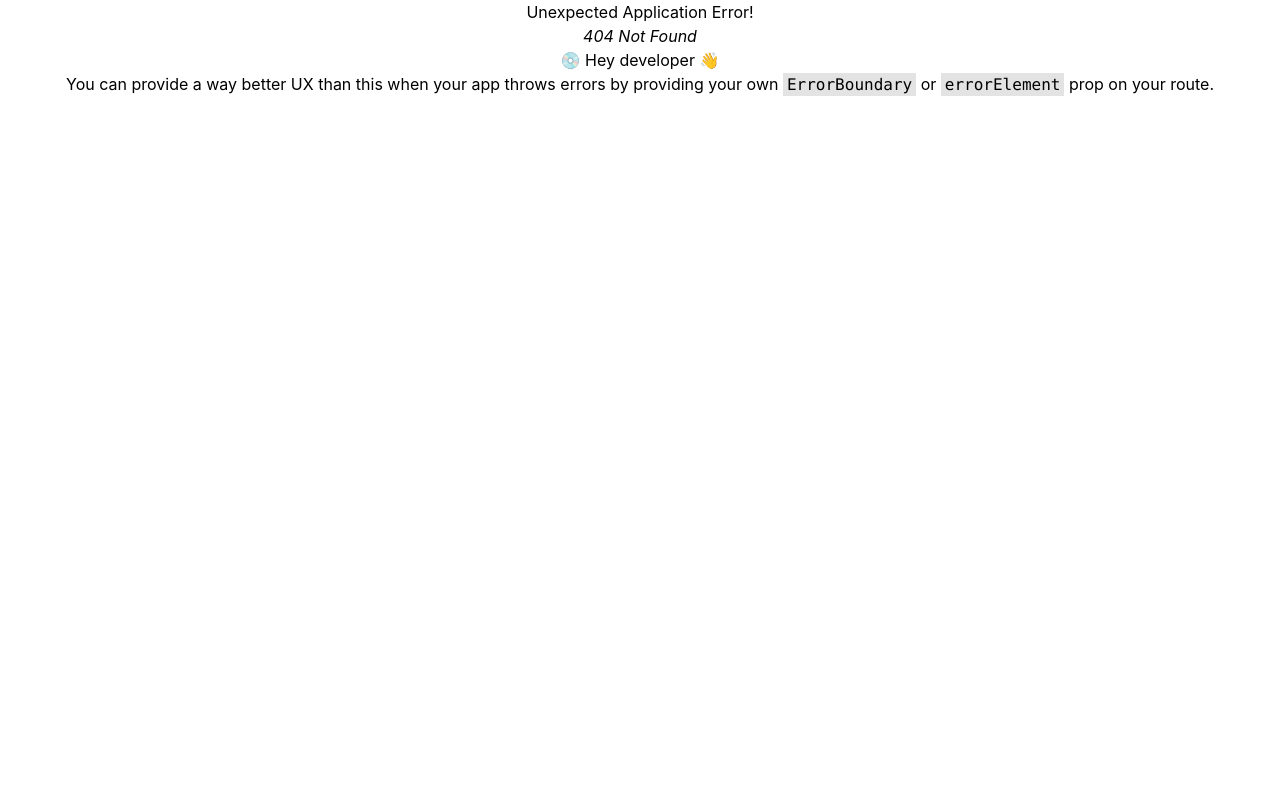
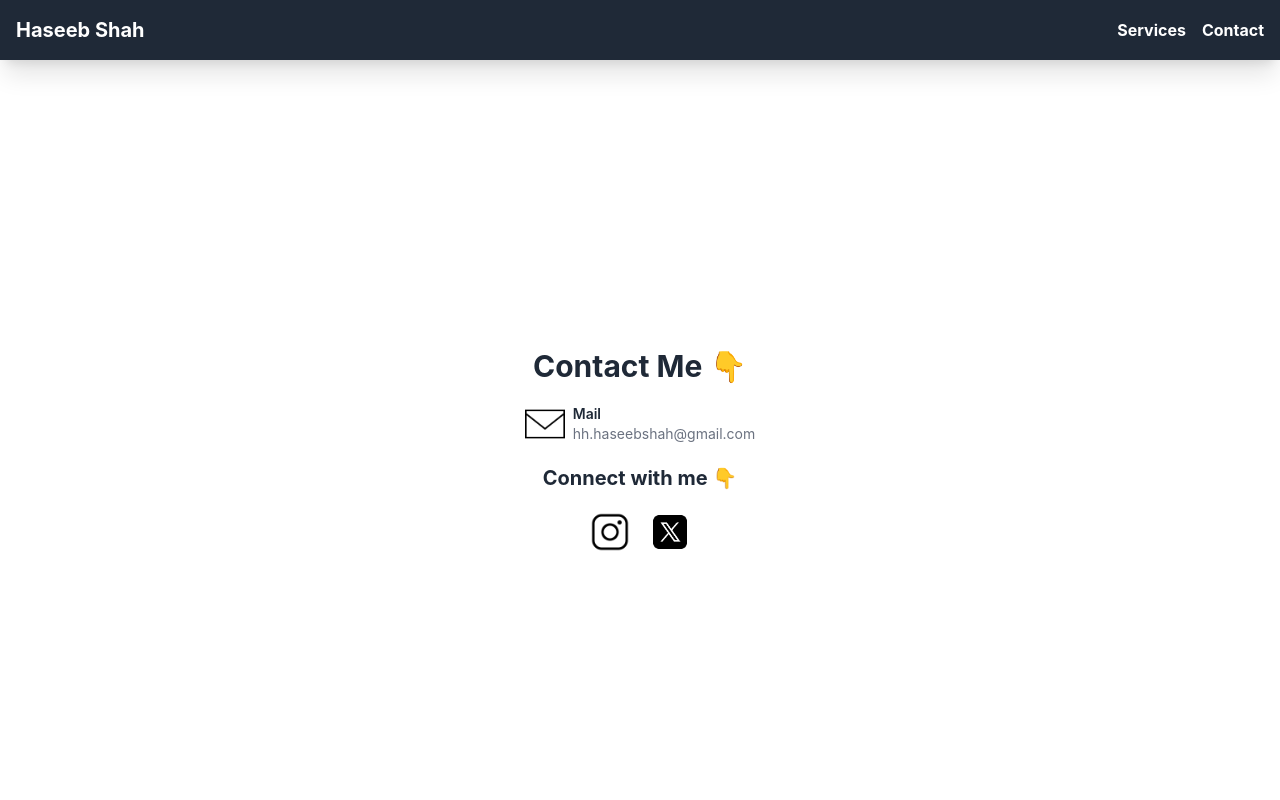
Before and after one commit to TheSh4h/My-Portfolio, a React (Vite) app: page /contact in a window 1280 px wide. Before the commit this address had no page. Shown: the top 800 px of the page. Built offline with nearby package versions, Linux system fonts and the light colour scheme.

Commit message:
pages added

```diff
--- a/src/App.jsx
+++ b/src/App.jsx
@@ -4,6 +4,8 @@ import RootLayout from './layouts/RootLayout'
 import Copywriting from './pages/copywriting/Copywriting'
 import Home from './pages/Home/Home'
 import Web from './pages/web/web'
+import ServicePage from './pages/ServicePage'
+import ContactPage from './pages/ContactPage'
 
 function App() {
 
@@ -13,6 +15,8 @@ function App() {
         <Route exact path='/' element={<Home />} />
         <Route path='copywriting' element={<Copywriting />} />
         <Route path='web' element={<Web />} />
+        <Route path='services' element={<ServicePage />} />
+        <Route path='contact' element={<ContactPage />} />
       </Route>
     )
   )
--- a/src/components/Contact/Contact.jsx
+++ b/src/components/Contact/Contact.jsx
@@ -14,7 +14,7 @@ const Contact = () => {
                     </div>
                 </a>
 
-                {/* <h1 className="font-bold text-xl text-gray-800">Connect with me 👇</h1> */}
+                <h1 className="font-bold text-xl text-gray-800">Connect with me 👇</h1>
 
                <div className="flex m-5 space-x-5">
                     <a href="https://www.instagram.com/thepitchsmith/" target="_blank">
--- a/src/components/Navbar/Navbar.jsx
+++ b/src/components/Navbar/Navbar.jsx
@@ -7,13 +7,10 @@ const Navbar = () => {
       <div className="container mx-auto flex justify-between items-center">
         <div className="text-white font-bold text-xl">Haseeb Shah</div>
         <div className="flex space-x-4">
-          <NavLink to="/about" className="text-white" activeClassName="font-bold">
-            About Me
+          <NavLink to="/services" className="text-white font-bold" activeClassName="underline">
+            Services
           </NavLink>
-          <NavLink to="/portfolio" className="text-white" activeClassName="font-bold">
-            Portfolio
-          </NavLink>
-          <NavLink to="/contact" className="text-white" activeClassName="font-bold">
+          <NavLink to="/contact" className="text-white font-bold" activeClassName="underline">
             Contact
           </NavLink>
         </div>
--- /dev/null
+++ b/src/pages/ContactPage.jsx
@@ -0,0 +1,11 @@
+import Contact from "../components/Contact/Contact";
+
+const ContactPage = () => {
+    return (
+        <div className="h-screen flex flex-col justify-center items-center">
+            <Contact />
+        </div>
+     );
+}
+
+export default ContactPage;
--- /dev/null
+++ b/src/pages/ServicePage.jsx
@@ -0,0 +1,11 @@
+import Services from "../components/Services/Services";
+
+const ServicePage = () => {
+    return (
+        <div className="h-screen">
+            <Services />
+        </div>
+     );
+}
+
+export default ServicePage;
```
